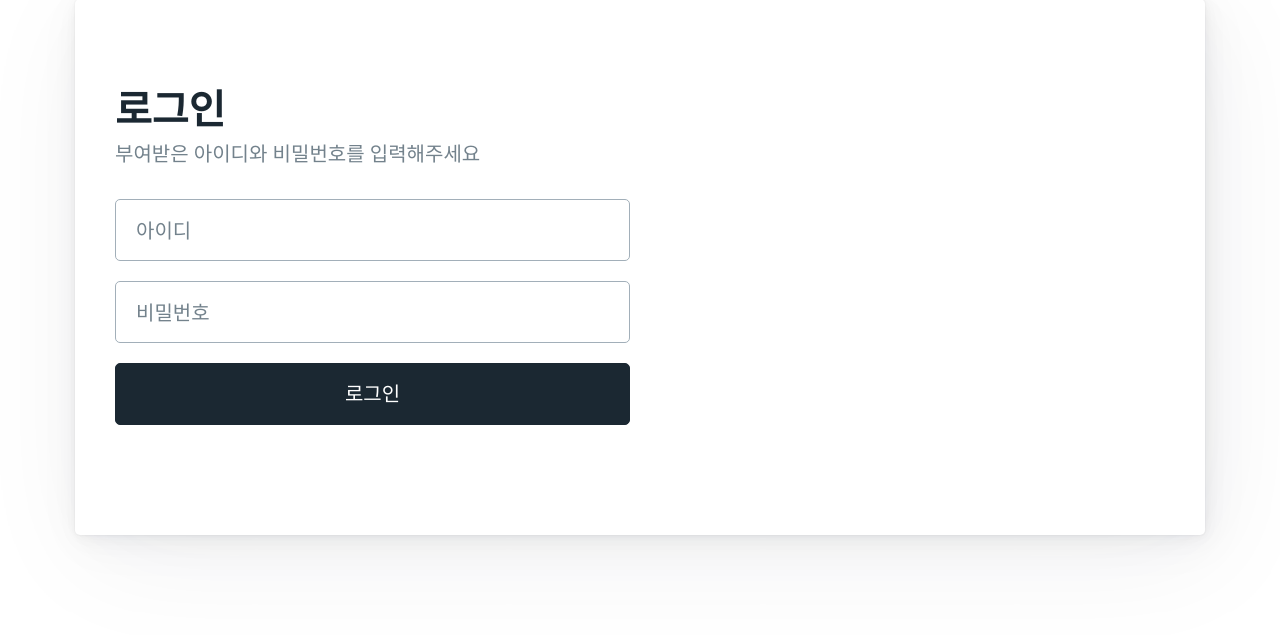
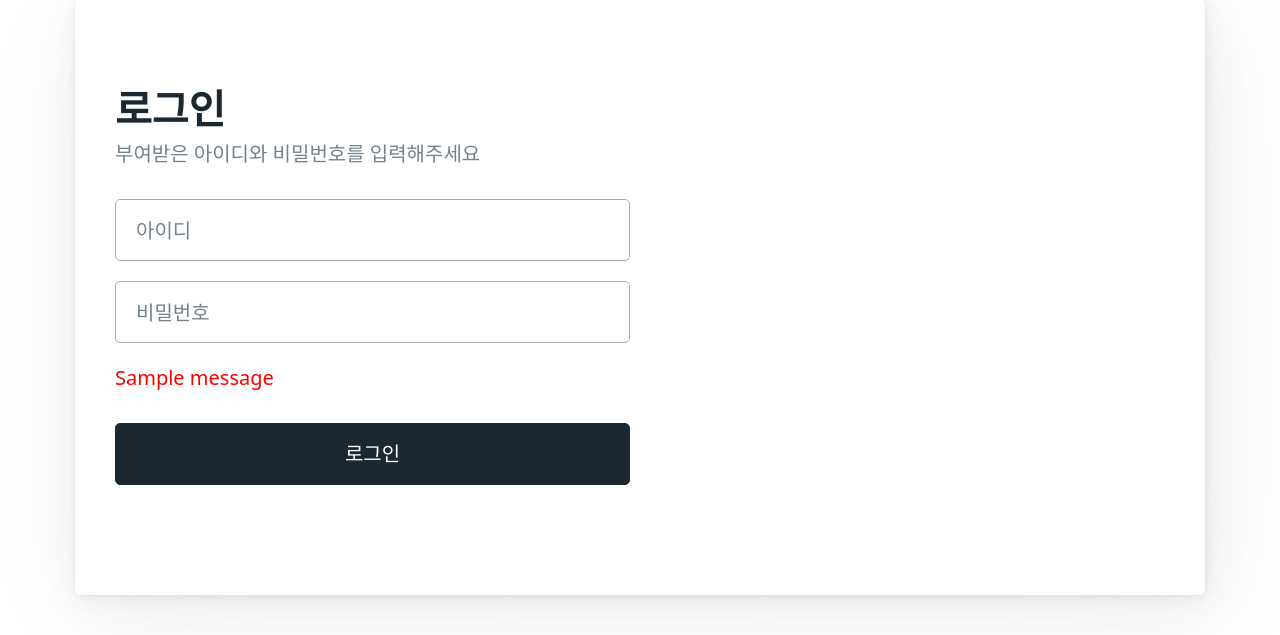
Before and after one commit to jinha12345/Fproject, a Flask app: page /login in a window 1280 px wide. Shown: the part 151-786 px from the top of the page. Before the commit the page ends 701 px from the top, so only its background shows below. Run offline with Flask 3, Linux system fonts and the light colour scheme; one stand-in notice (Sample message) is shown; parts of the project's set-up code (start-up, migrations or seed data) failed here and were passed over; some libraries are stand-ins or nearby versions.

Commit message:
비번 에러

```diff
--- a/app.py
+++ b/app.py
@@ -2,7 +2,7 @@
 #pyinstaller app.spec <- packaging code
 #5770097152 <- Password
 
-from flask import Flask, render_template, request, redirect, url_for
+from flask import Flask, render_template, request, redirect, url_for, flash
 from password import passgen
 from drive import getStockxl
 import openpyxl
@@ -29,6 +29,7 @@
 app = Flask(__name__,
         static_folder=os.path.join(base_dir, 'static'),
         template_folder=os.path.join(base_dir, 'templates'))
+app.secret_key = 'your_secret_key_here'
 socketio = SocketIO(app)
 
 pong = False
@@ -143,6 +144,8 @@
 
                 maintain_session = True
                 return redirect(url_for('home'))
+            else:
+                flash('아이디 또는 비밀번호가 일치하지 않습니다.', 'error')
 
     return render_template('login.html')
 
--- a/templates/login.html
+++ b/templates/login.html
@@ -54,7 +54,21 @@
           <form>
             <input type="text" name="login" placeholder="아이디" aria-label="Login" autocomplete="nickname" required>
             <input type="password" name="password" placeholder="비밀번호" aria-label="Password" autocomplete="current-password" required>
+            {% with messages = get_flashed_messages(with_categories=true) %}
+              {% if messages %}
+                <div class="alert alert-error">
+                  {% for category, message in messages %}
+                    <p style="color: red;">{{ message }}</p>
+                  {% endfor %}
+                </div>
+              {% endif %}
+            {% endwith %}
             <button type="submit" class="contrast">로그인</button>
+            {% if messages %}
+              <p class="error-message">
+                아이디 또는 비밀번호를 잘못 입력했습니다. 입력하신 내용을 다시 확인해주세요.
+              </p>
+            {% endif %}
           </form>
         </div>
         <div></div>
```
Also changed, not shown: 1 other file.
